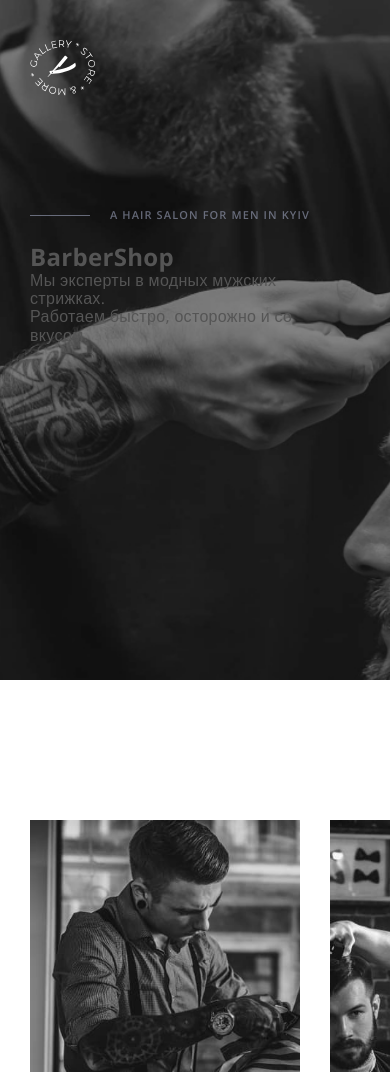
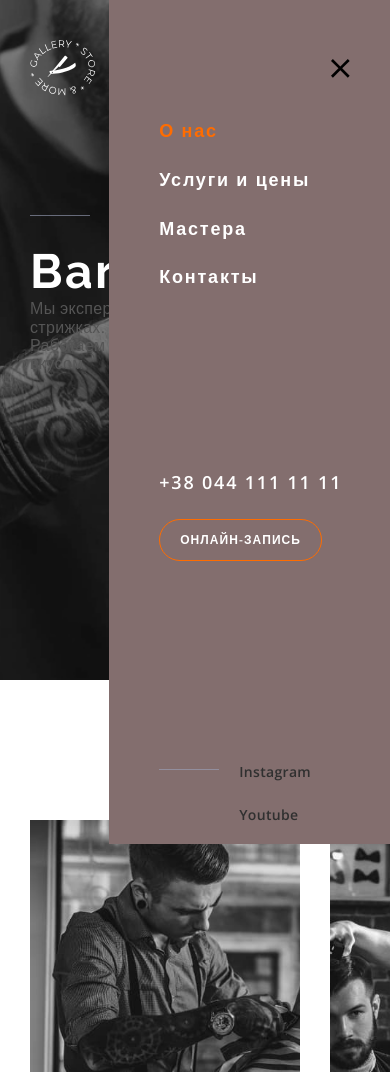
Before and after one commit to al-busova/-additional-HM, a plain HTML site: page index.html in a window 390 px wide. Shown: the top 1075 px of the page. Drawn offline with nearby package versions, Linux system fonts and the light colour scheme; files whose address does not match are found by name.

Commit message:
start mob-menu

```diff
--- a/index.html
+++ b/index.html
@@ -27,10 +27,18 @@
           <svg class="logo__img" width="66" height="56">
             <use href="./images/icons.svg#icon-logo"></use></svg
         ></a>
+        <div class="mobile-menu mobile-menu-container">
+          <button class="close-button" type="button">
+            <svg class="close-button__icon" width="40" height="40">
+              <use href="./images/icons.svg#icon-close"></use>
+            </svg>
+          </button>
           <nav class="main-nav">
             <ul class="list wrapper-menu">
               <li class="wrapper-menu__item">
-              <a class="wrapper-menu__link link current" href="#about">О нас</a>
+                <a class="wrapper-menu__link link current" href="#about"
+                  >О нас</a
+                >
               </li>
               <li class="wrapper-menu__item">
                 <a class="wrapper-menu__link link" href="#prices"
@@ -45,29 +53,59 @@
               </li>
             </ul>
           </nav>
+          <div class="contacts-order">
             <a class="tel link" href="tel:+38044111111">+38 044 111 11 11</a>
             <button class="modal-btn modal-btn_header" type="button">
               онлайн-запись
+            </button>
+          </div>
+          <div class="soc-links soc-links-mob">
+            <ul class="soc-links__wrapper list">
+              <li class="soc-links__item">
+                <a
+                  class="soc-links__link link"
+                  href=""
+                  target="_blank"
+                  rel="noopener noreferrer"
+                  >Instagram</a
+                >
+              </li>
+              <li class="soc-links__item">
+                <a
+                  class="soc-links__link link"
+                  href=""
+                  target="_blank"
+                  rel="noopener noreferrer"
+                  >Youtube</a
+                >
+              </li>
+            </ul>
+          </div>
+        </div>
+        <button class="menu-button" type="button">
+          <svg class="menu-button__icon" width="40" height="40">
+            <use href="./images/icons.svg#icon-menu"></use>
+          </svg>
         </button>
       </div>
     </header>
     <main>
       <section class="hero">
         <div class="container">
-          <div class="left-side">
-            <ul class="list">
-              <li>
+          <div class="soc-links">
+            <ul class="soc-links__wrapper list">
+              <li class="soc-links__item">
                 <a
-                  class="link"
+                  class="soc-links__link link"
                   href=""
                   target="_blank"
                   rel="noopener noreferrer"
                   >Instagram</a
                 >
               </li>
-              <li>
+              <li class="soc-links__item">
                 <a
-                  class="link"
+                  class="soc-links__link link"
                   href=""
                   target="_blank"
                   rel="noopener noreferrer"
--- /dev/null
+++ b/js/mobile_menu.js
@@ -0,0 +1,14 @@
+(() => {
+    const refs = {
+      openMenuBtn: document.querySelector('[data-menu-open]'),
+      closeMenuBtn: document.querySelector('[data-menu-close]'),
+      menu: document.querySelector('[data-menu]'),
+    };
+
+    refs.openMenuBtn.addEventListener('click', toggleModal);
+    refs.closeMenuBtn.addEventListener('click', toggleModal);
+
+    function toggleModal() {
+      refs.menu.classList.toggle('is-open');
+    }
+  })();
--- a/sass/base/_container.scss
+++ b/sass/base/_container.scss
@@ -5,6 +5,9 @@
   @media screen and (min-width:480px) {
     width: 480px;
   }
+   @media screen and (min-width:768px) {
+    width: 768px;
+  }
   @media screen and (min-width:1200px) {
     width: 1200px;
   }
--- a/sass/componens/_left-side.scss
+++ /dev/null
@@ -1,22 +0,0 @@
-@media screen and (max-width:767px) {
-  .left-side {
-    display: none;
-  }
-}
-@media screen and (min-width:768px) {
-  .left-side {
-  display: flex;
-  width: 94px;
-}
-}
-// .left-side,
-// .copy {
-//   font-weight: 600;
-//   font-size: 11px;
-//   line-height: 1.36;
-//   color: var(--add-textcolor-two);
-// }
-// .left-side .link:hover,
-// .left-side .link:focus {
-//   color: var(--accent-color);
-// }
--- a/sass/componens/_modal-btn.scss
+++ b/sass/componens/_modal-btn.scss
@@ -24,8 +24,3 @@
   background-color: var(--accent-color);
   color: #ffffff;
 }
-@media screen and (max-width:767px) {
-  .modal-btn_header {
-    display: none;
-  }
-}
--- a/sass/layout/_footer.scss
+++ b/sass/layout/_footer.scss
@@ -1,3 +1,6 @@
 .copy {
+  font-weight: 600;
+  font-size: 11px;
+  line-height: 1.36;
     color: var(--add-textcolor);
   }
--- a/sass/layout/_header.scss
+++ b/sass/layout/_header.scss
@@ -6,40 +6,130 @@
 .header .container {
   display: flex;
   align-items: center;
+  justify-content: space-between;
+}
+.soc-links {
+  display: flex;
+}
+.soc-links__link {
+  font-family: inherit;
+font-weight: 600;
+font-size: 14px;
+line-height: 1.36;
+color: var(--add-textcolor-two);
+}
+
+.soc-links .link:hover,
+.soc-links .link:focus {
+  color: var(--accent-color);
+}
+.soc-links::before {
+  content: "";
+  display: block;
+  width: 60px;
+  height: 1px;
+  margin-top: 7px;
+  flex-shrink: 0;
+  margin-right: 20px;
+  background-color:rgba(157, 164, 189, 0.6);
 }
 @media screen and (max-width:767px) {
-  .main-nav {
+   .logo__img {
+    fill: #ffffff;
+  }
+  .hero .soc-links {
     display: none;
   }
-  .tel {
-    display: none;
+  .soc-links-mob .soc-links__item:first-child {
+    margin-bottom: 24px;
   }
-  .logo__img {
+  .soc-links-mob, .contacts-order {
+    padding: 20px 0;
+  }
+ .mobile-menu {
+    // display: none;
+    position: absolute;
+    top: 0;
+    right: 0;
+    z-index: 500;
+    width: 72vw;
+    height: 100vh;
+    padding-top: 118px;
+    padding-left: 50px;
+    background-color: #836e6e;
+ }
+ .mobile-menu-container {
+   display: flex;
+   flex-direction: column;
+   justify-content: space-between;
+ }
+ .wrapper-menu__link {
+  color: #ffffff;
+  font-weight: 600;
+  font-size: 18px;
+  line-height: 1.38;
+  letter-spacing: 0.1em;
+}
+.wrapper-menu__item:not(:last-child) {
+    margin-bottom: 24px;
+  }
+ .tel {
+   display: block;
+  font-weight: 600;
+  font-size: 18px;
+  line-height: 1.38;
+  letter-spacing: 0.1em;
+  color: #ffffff;
+  margin-bottom: 24px;
+}
+  .menu-button, .close-button {
+    border: none;
+    background-color: transparent;
+    padding: 0;
+    line-height: 0;
+  }
+  .menu-button__icon {
     fill: #ffffff;
+  }
+  .close-button {
+    position: absolute;
+    top: 48px;
+    right: 30px;
   }
 }
 @media screen and (min-width:768px) {
+  .soc-links {
+  display: flex;
+  width: 94px;
+}
   .main-nav {
     display: flex;
     align-items: center;
   }
-}
-.wrapper-menu {
-  display: flex;
-}
-.wrapper-menu__item:not(:last-child) {
-  margin-right: 40px;
+  .menu-button, .close-button {
+    display: none;
+  }
+  .wrapper-menu {
+    display: flex;
+  }
+  .wrapper-menu__item:not(:last-child) {
+    margin-right: 40px;
+  }
+  .wrapper-menu__link {
+    font-size: 12px;
+    line-height: 1.33;
+  }
+  .tel {
+    font-size: 12px;
+    line-height: 1.33;
+    margin-left: auto;
+    margin-right: 40px;
+  }
 }
 .logo {
   margin-right: 70px;
 }
-.wrapper-menu__link {
-  color: #ffffff;
-  font-weight: 600;
-  font-size: 12px;
-  line-height: 1.33;
-  letter-spacing: 0.1em;
-}
+
 .main-nav .current {
   color: var(--accent-color);
 }
@@ -49,12 +139,3 @@
 .tel:hover {
   color: var(--accent-color);
 }
-.tel {
-  font-weight: 600;
-  font-size: 12px;
-  line-height: 1.33;
-  letter-spacing: 0.1em;
-  color: #ffffff;
-  margin-left: auto;
-  margin-right: 40px;
-}
--- a/sass/layout/_hero.scss
+++ b/sass/layout/_hero.scss
@@ -1,4 +1,4 @@
- @media screen and (max-width:480px) {
+ @media screen and (max-width:767px) {
      .hero {
         height: 680px;
     padding-top: 208px;
@@ -17,8 +17,8 @@ background-image: url('../images/bg-hero-mob.jpg');
     background-image: url('../images/bg-hero-mob@2x.jpg');
   }
 }
- @media screen and (min-width:768px) {
-   .hero .container {
+@media screen and (min-width:768px) {
+  .hero .container {
     display: flex;
   }
   .right-side {
@@ -26,21 +26,28 @@ background-image: url('../images/bg-hero-mob.jpg');
     height: 680px;
     padding-top: 270px;
     padding-left: 90px;
-    background-image: url(../images/hero.jpg);
+    background-image: url("../images/bg-hero-tab.jpg");
     background-repeat: no-repeat;
     background-position: center;
     background-size: cover;
   }
- }
+  @media (-webkit-min-device-pixel-ratio:2),
+  (min-resolution: 192dpi), (min-resolution: 2dppx) {
+    .right-side {
+    background-image: url("../images/bg-hero-tab@2x.jpg");
+    background-repeat: no-repeat;
+    background-position: center;
+    background-size: cover;
+    }
+  }
+}
   .main-title {
-    @media  screen and (min-width:480px) {
       font-family: var(--add-font-family);
       font-weight: 700;
       font-size: 48px;
       line-height: 1.17;
       letter-spacing: 0.05em;
       color: #ffffff;
-    }
     @media screen and (min-width:1200px) {
       font-size: 72px;
       line-height: 1.18;
--- a/sass/main.scss
+++ b/sass/main.scss
@@ -4,7 +4,6 @@
 @import './base/common';
 @import './base/container';
 
-@import './componens/left-side';
 @import './componens/modal-btn';
 @import './componens/over-title';
 @import './componens/title-section';
```
Also changed, not shown: css/main.css, css/main.min.css, images/bg-hero-des.jpg (added), images/bg-hero-des@2x.jpg (added), images/bg-hero-tab.jpg (added), images/bg-hero-tad@2x.jpg (added), images/hero.jpg (deleted), sass/componens/_over-title.scss (line endings or trailing spaces), 2 other files. Lines whose indentation alone changed are shown as unchanged.
